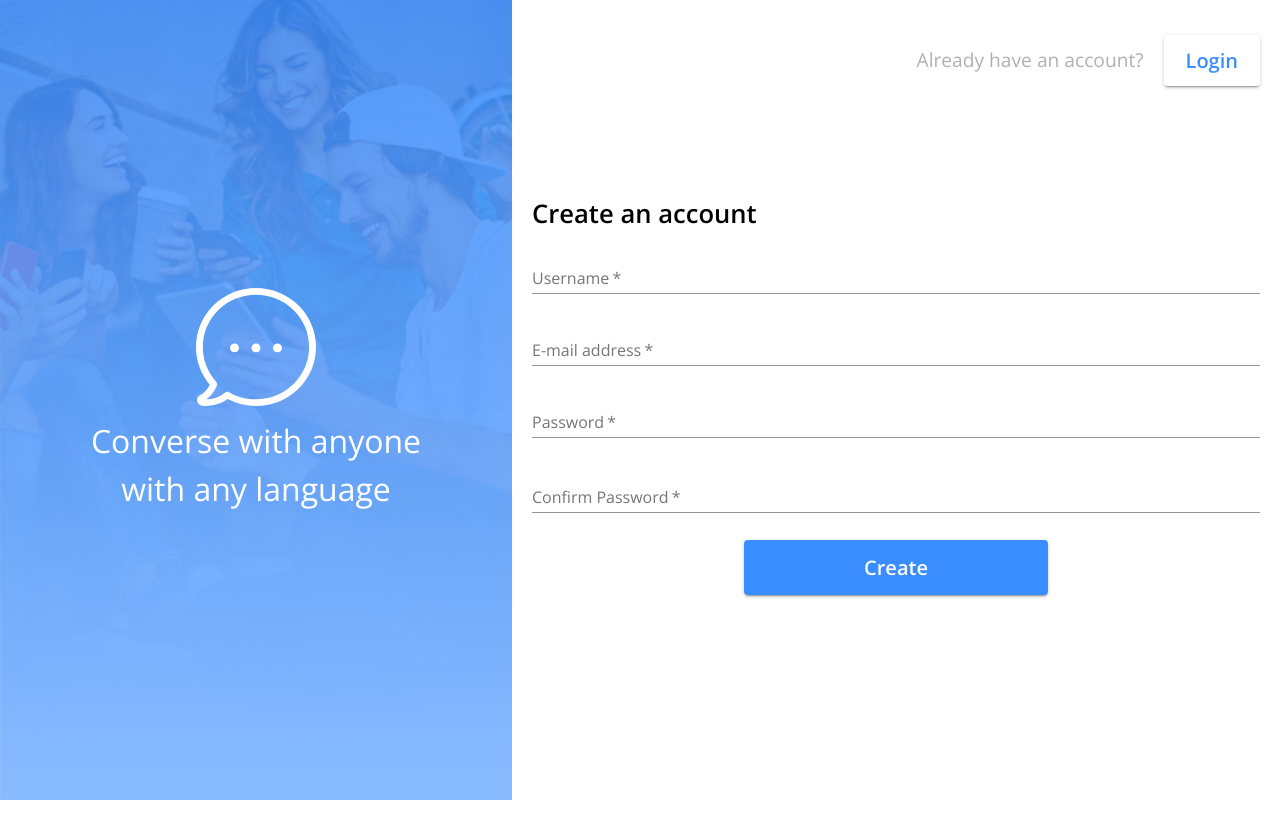
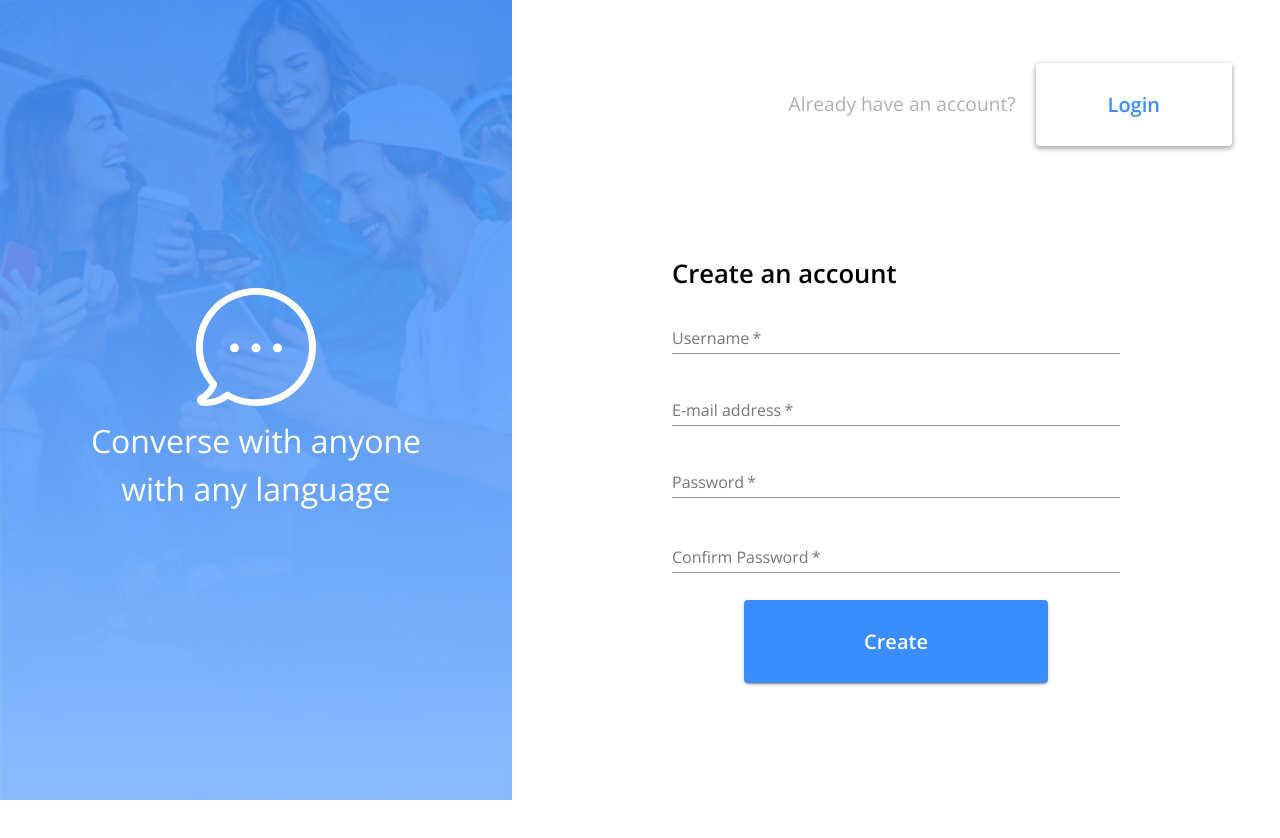
Before and after one commit to dipto0321/messenger-app, a React (Create React App) app in the folder client/: page / in a window 1280 px wide. Shown: the top 838 px of the page. Before the commit the page ends 800 px from the top, so only its background shows below. Built offline with nearby package versions, Linux system fonts and the light colour scheme; no server answers.

Commit message:
:lipstick: Update UI

```diff
--- a/client/src/stylesHook/auth.js
+++ b/client/src/stylesHook/auth.js
@@ -2,29 +2,41 @@ import { makeStyles } from "@material-ui/core/styles";
 
 export default makeStyles((theme) => ({
   rightBoxContainer: {
-    padding: 20,
+    padding: ".625rem",
+    margin: ".625rem",
     flexGrow: 1,
+    [theme.breakpoints.up("sm")]: {
+      padding: "1rem",
+      margin: "1rem",
+    },
+    [theme.breakpoints.up("lg")]: {
+      padding: "2rem",
+      margin: "1rem",
+    },
   },
   button: {
     color: "#3A8DFF",
     backgroundColor: "#fff",
     fontSize: 15,
+    boxShadow: "0px 2px 4px 1px #B0B0B0",
+    padding: "0.75rem 2rem",
     "&:hover": {
       color: "#fff",
       backgroundColor: "#3A8DFF",
     },
     [theme.breakpoints.up("sm")]: {
       fontSize: "1.25rem",
+      padding: "1.5rem 4.5rem",
     },
   },
   buttonSubmit: {
-    padding: "0.625rem 2.5rem",
+    padding: "0.75rem 2.5rem",
     [theme.breakpoints.up("sm")]: {
-      padding: "0.625rem 4.5rem",
+      padding: "1.5rem 4.5rem",
       fontSize: "1rem",
     },
     [theme.breakpoints.up("lg")]: {
-      padding: "0.625rem 7.5rem",
+      padding: "1.5rem 7.5rem",
       fontSize: "1.25rem",
     },
   },
@@ -50,10 +62,16 @@ export default makeStyles((theme) => ({
     margin: "1.5rem 0",
     textAlign: "center",
     [theme.breakpoints.up("sm")]: {
-      margin: "5rem 0",
+      margin: "4rem 0",
+      padding: "0 5rem",
+    },
+    [theme.breakpoints.up("md")]: {
+      margin: "2rem 0",
+      padding: "0 2rem",
     },
     [theme.breakpoints.up("lg")]: {
       margin: "7rem 0",
+      padding: "0 7rem",
     },
   },
   formControlContainer: {
```
